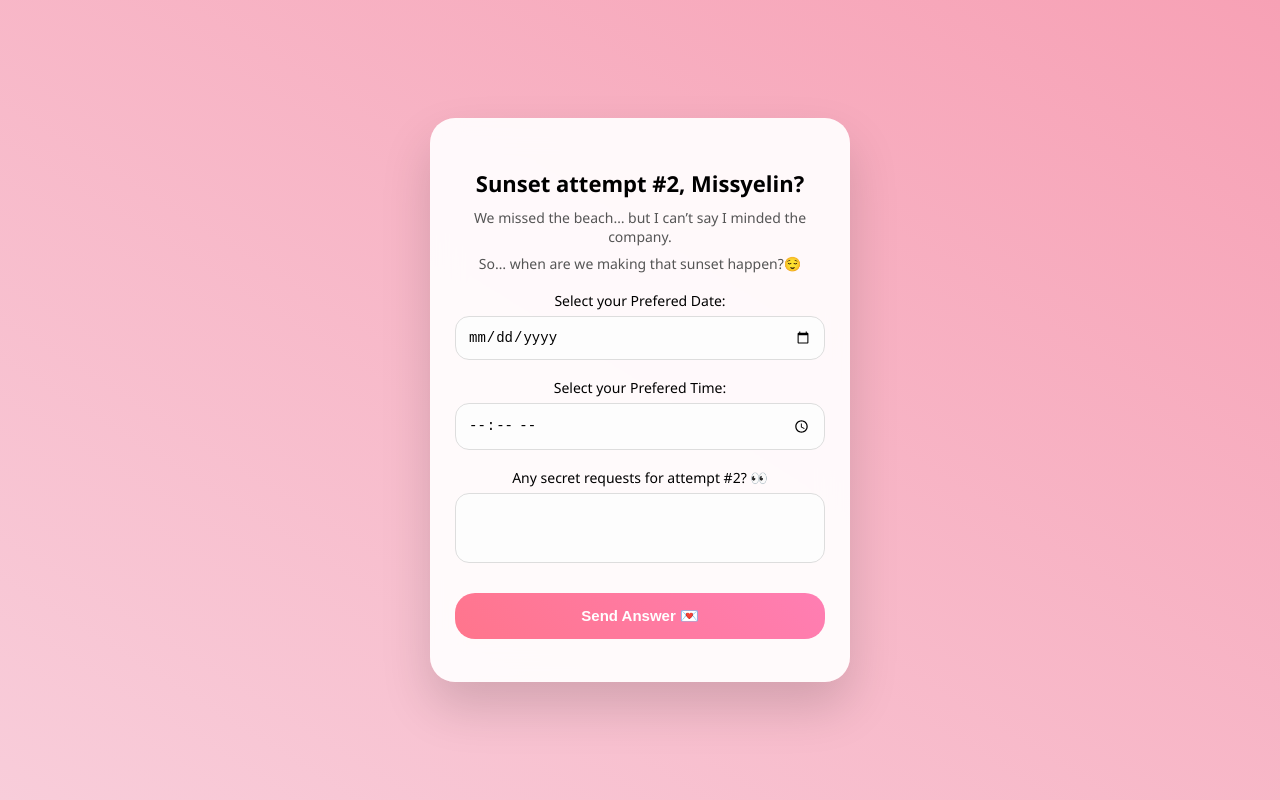
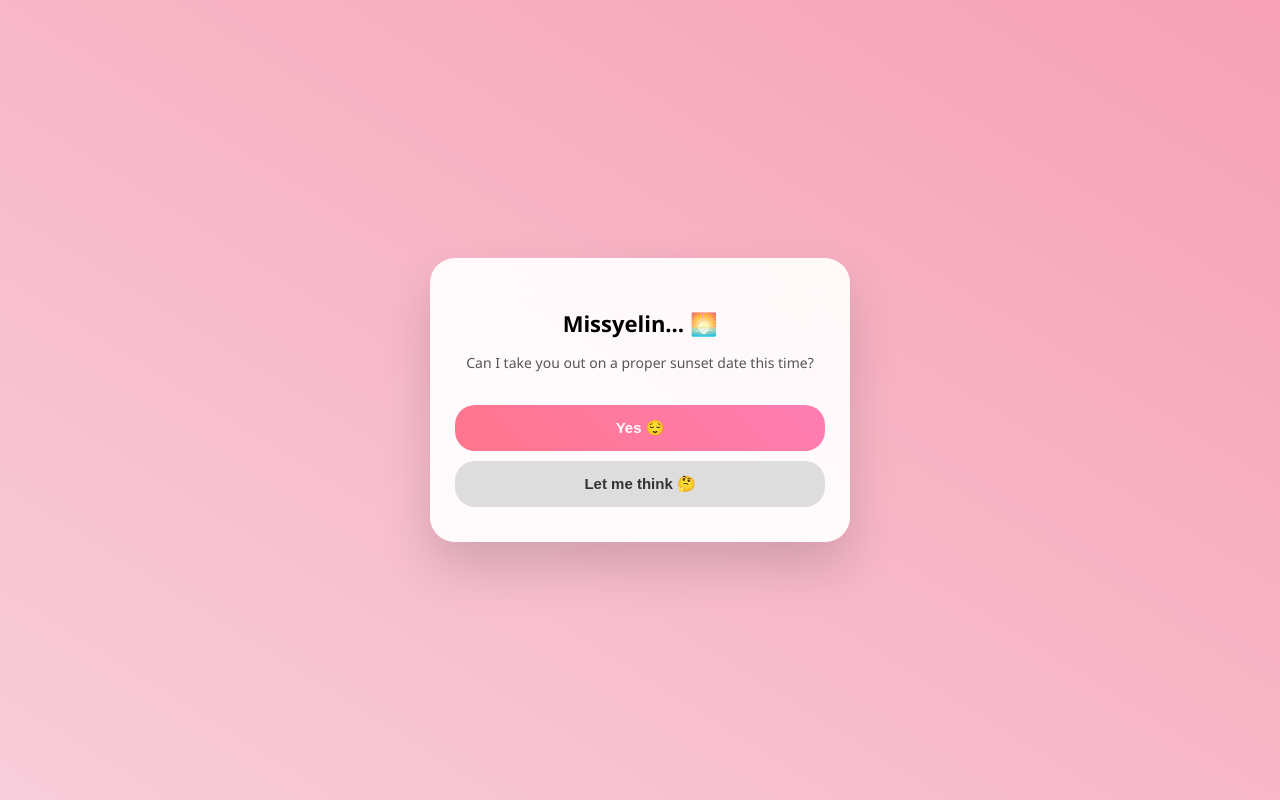
Before and after one commit to Fallout2909/date-invitation, a website: page public/index.html in a window 1280 px wide. Drawn offline with Linux system fonts and the light colour scheme.

Commit message:
Added the question card

```diff
--- a/public/index.html
+++ b/public/index.html
@@ -10,29 +10,40 @@
 
 <body>
     <div class="card">
-        <h1 id="mainTitle"></h1>
 
-        <p>
-            We missed the beach…
-            but I can’t say I minded the company.
-        </p>
+        <!-- Step 1: Question Screen -->
+        <div id="step1">
+            <h1>Missyelin… 🌅</h1>
 
-        <p>
-            So… when are we making that sunset happen?😌
-        </p>
+            <p style="margin-top:15px;">
+                Can I take you out on a proper sunset date this time?
+            </p>
 
-        <label for="date">Select your Prefered Date:</label>
-        <input type="date" id="date" title="Select a date for the second date">
+            <button onclick="goToStep2()">Yes 😌</button>
+            <button id="thinkBtn" onclick="playfulNo()" style="margin-top:10px; background:#ddd; color:#333;">
+                Let me think 🤔
+            </button>
+        </div>
 
-        <label for="time">Select your Prefered Time:</label>
-        <input type="time" id="time" title="Select a time for the second date">
 
-        <label for="message">Any secret requests for attempt #2? 👀</label>
-        <textarea id="message" title="Enter an optional message"></textarea>
+        <!-- Step 2: Date Selection (Hidden Initially) -->
+        <div id="step2" style="display:none;">
 
-        <button onclick="submitForm()">Send Answer 💌</button>
+            <h1>Sunset attempt #2 💕</h1>
 
-        <p id="responseMessage"></p>
+            <label>Select your preferred date:</label>
+            <input type="date" id="date">
+
+            <label>Select your preferred time:</label>
+            <input type="time" id="time">
+
+            <label>Anything I should know? 👀</label>
+            <textarea id="message"></textarea>
+
+            <button onclick="submitForm()">Lock it in 🌅</button>
+
+        </div>
+
     </div>
 
     <script src="script.js"></script>
--- a/public/script.js
+++ b/public/script.js
@@ -1,24 +1,79 @@
-// 🌸 Change this to her name
-const herName = "Missyelin"; // <-- PUT HER NAME HERE
+// 🌸 Put her name here
+const herName = "Missyelin";
 
-// Set title dynamically when page loads
+// Track playful "Let me think" clicks
+let thinkClicks = 0;
+
+
+// 🌅 When page loads
 document.addEventListener("DOMContentLoaded", () => {
-    document.getElementById("mainTitle").innerText =
-        `Sunset attempt #2, ${herName}?`;
+    const title = document.querySelector("#step1 h1");
+    if (title) {
+        title.innerText = `${herName}… 🌅`;
+    }
 
-    // Add fade-in effect
     document.querySelector(".card").classList.add("fade-in");
 });
 
 
-// Submit form
+// 😌 When she clicks YES
+function goToStep2() {
+    const step1 = document.getElementById("step1");
+    const step2 = document.getElementById("step2");
+
+    step1.style.display = "none";
+    step2.style.display = "block";
+
+    step2.classList.add("fade-in");
+}
+
+
+// 😏 Playful "Let me think" escalation
+function playfulNo() {
+    const btn = document.getElementById("thinkBtn");
+    thinkClicks++;
+
+    if (thinkClicks === 1) {
+        btn.innerText = "Are you sure? 👉👈";
+    }
+    else if (thinkClicks === 2) {
+        btn.innerText = "Hmm… still thinking? 🥲";
+    }
+    else if (thinkClicks === 3) {
+
+        const card = document.querySelector(".card");
+
+        card.innerHTML = `
+            <h1>Alright… I'll get it 🥲</h1>
+            <p style="margin-top:20px;">
+                Maybe I'll try again another time.
+            </p>
+        `;
+
+        card.classList.add("fade-in");
+
+        // After 3 seconds, fade out
+        setTimeout(() => {
+            document.body.style.transition = "opacity 1s ease";
+            document.body.style.opacity = "0";
+
+            setTimeout(() => {
+                window.location.href = "about:blank";
+            }, 1000);
+
+        }, 3000);
+    }
+}
+
+
+// 💌 Submit form
 function submitForm() {
     const date = document.getElementById("date").value;
     const time = document.getElementById("time").value;
     const message = document.getElementById("message").value;
 
     if (!date || !time) {
-        alert("Please choose a date and time 🌸");
+        alert("Pick a date and time first 😌");
         return;
     }
 
@@ -39,18 +94,29 @@ function submitForm() {
             card.classList.add("fade-out");
 
             setTimeout(() => {
+
                 card.innerHTML = `
-                <h1>Thank you, Missyelin 💞</h1>
-                <p style="margin-top:15px;">${date} at ${time}</p>
-                <p style="margin-top:20px;">Let's try to finally catch that sunset 🌅</p>
-                <p style="font-style: italic; opacity: 0.8;">But honestly… I enjoyed the company more anyway.</p>
-                `;
+                <h1>It’s a date, ${herName} 💞</h1>
+
+                <p style="margin-top:15px;">
+                    ${date} at ${time}
+                </p>
+
+                <p style="margin-top:20px;">
+                    Let’s try to finally catch that sunset 🌅
+                </p>
+
+                <p style="font-style: italic; opacity: 0.8;">
+                    But honestly… I’m already looking forward to the company more.
+                </p>
+            `;
 
                 card.classList.remove("fade-out");
                 card.classList.add("fade-in");
                 card.classList.add("pop-in");
 
             }, 400);
+
         })
         .catch(error => {
             console.error("Error:", error);
--- a/public/style.css
+++ b/public/style.css
@@ -94,3 +94,23 @@ button:active {
         transform: translateY(0);
     }
 }
+
+@keyframes fadeIn {
+    from { opacity: 0; }
+    to { opacity: 1; }
+}
+
+@keyframes fadeOut {
+    from { opacity: 1; }
+    to { opacity: 0; }
+}
+
+@keyframes popIn {
+    0% { transform: scale(0.95); opacity: 0; }
+    60% { transform: scale(1.03); }
+    100% { transform: scale(1); opacity: 1; }
+}
+
+.pop-in {
+    animation: popIn 0.6s ease forwards;
+}
```
